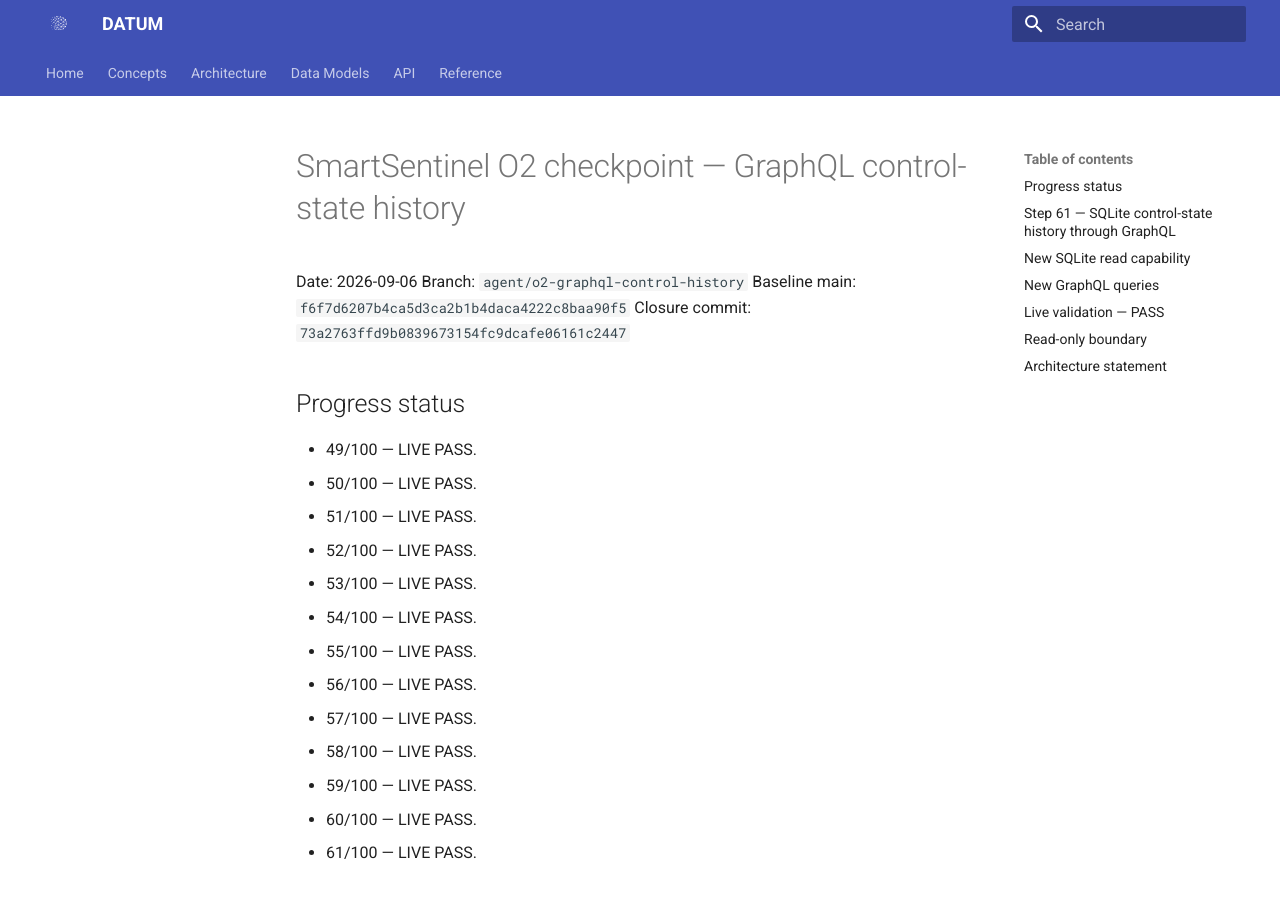
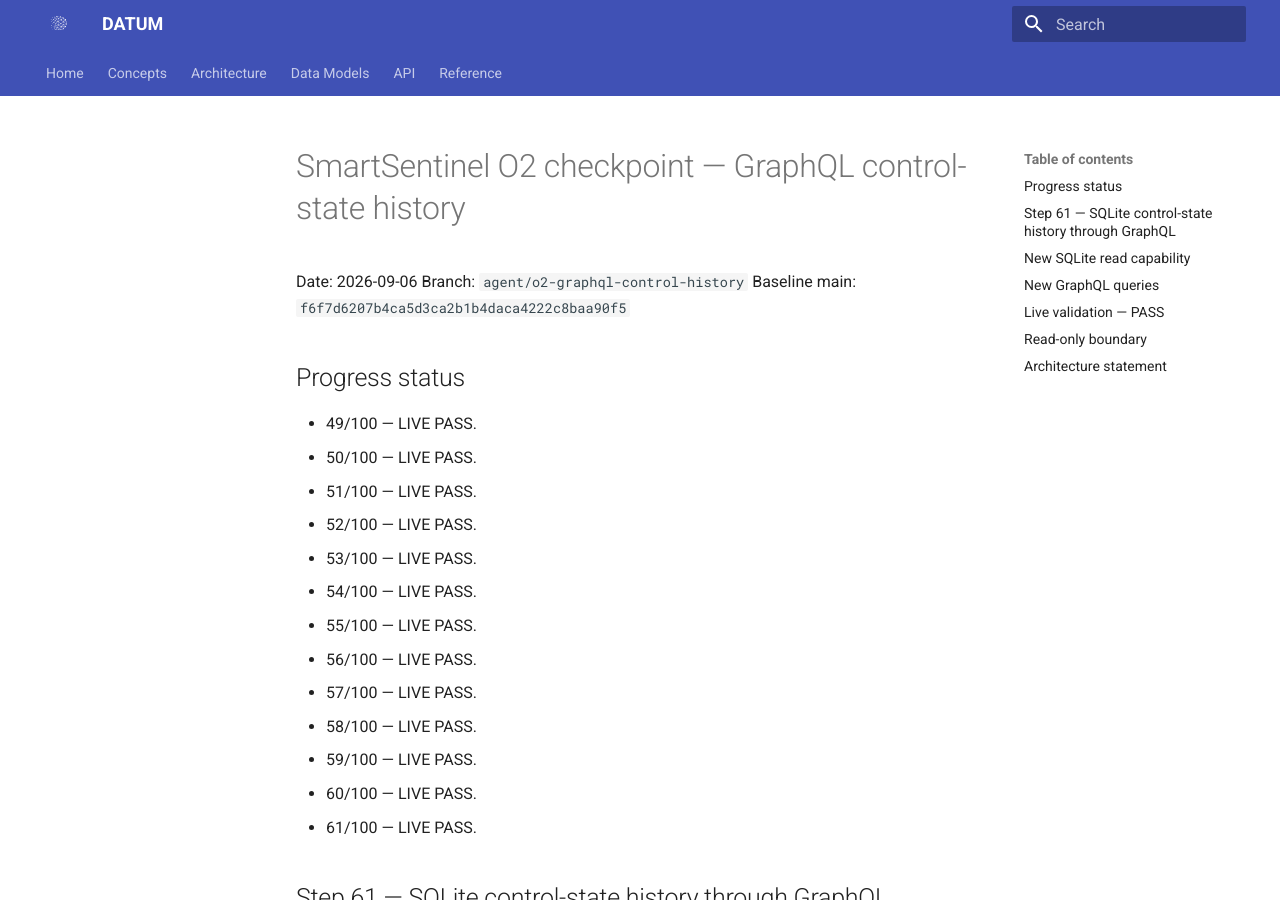
Before and after one commit to dnredson/datum, an MkDocs documentation site: the page built from documentation/checkpoints/SMARTSENTINEL_PROGRESS_2026-09-06_O2_GRAPHQL_CONTROL_HISTORY.md, in a window 1280 px wide and 900 px high. Built offline with MkDocs 1.6.1 and Material for MkDocs 9.7.7, drawn with Linux system fonts in a browser that asks for light colours.

Commit message:
Normalize step 61 closure checkpoint

```diff
--- a/documentation/checkpoints/SMARTSENTINEL_PROGRESS_2026-09-06_O2_GRAPHQL_CONTROL_HISTORY.md
+++ b/documentation/checkpoints/SMARTSENTINEL_PROGRESS_2026-09-06_O2_GRAPHQL_CONTROL_HISTORY.md
@@ -3,7 +3,6 @@
 Date: 2026-09-06
 Branch: `agent/o2-graphql-control-history`
 Baseline main: `f6f7d6207b4ca5d3ca2b1b4daca4222c8baa90f5`
-Closure commit: `73a2763ffd9b0839673154fc9dcafe06161c2447`
 
 ## Progress status
 
```
